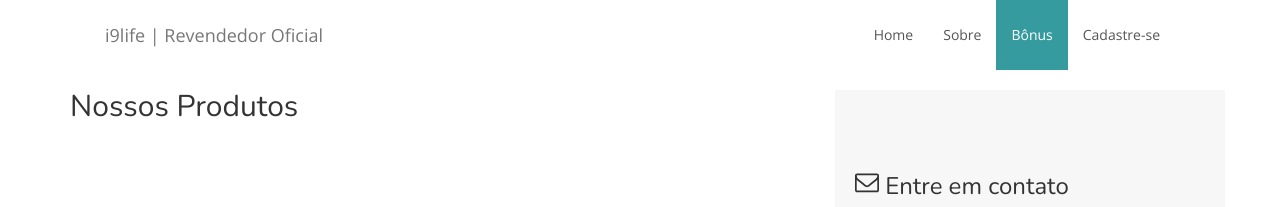
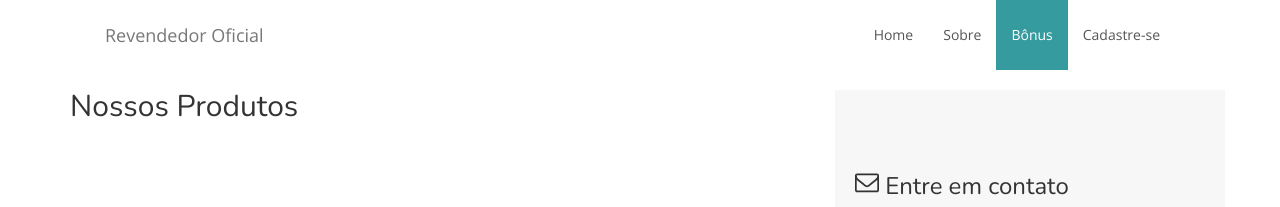
Before and after one commit to vemprainove/vemprainove.github.io, a Jekyll site: the page built from index.html, in a window 1280 px wide. Shown: the top 207 px of the page. Built offline with Jekyll 4.4.1, drawn with Linux system fonts in a browser that asks for light colours; nearby versions of some CDN libraries.

Commit message:
Alterando a logo

```diff
--- a/_includes/header.html
+++ b/_includes/header.html
@@ -10,7 +10,7 @@
                 <span class="icon-bar"></span>
                 <span class="icon-bar"></span>
             </button>
-            <a class="navbar-brand scroll" href="#top">i9life | Revendedor Oficial</a>
+            <a class="navbar-brand scroll" href="#top">Revendedor Oficial</a>
         </div>
 
         <!-- Collect the nav links, forms, and other content for toggling -->
```
